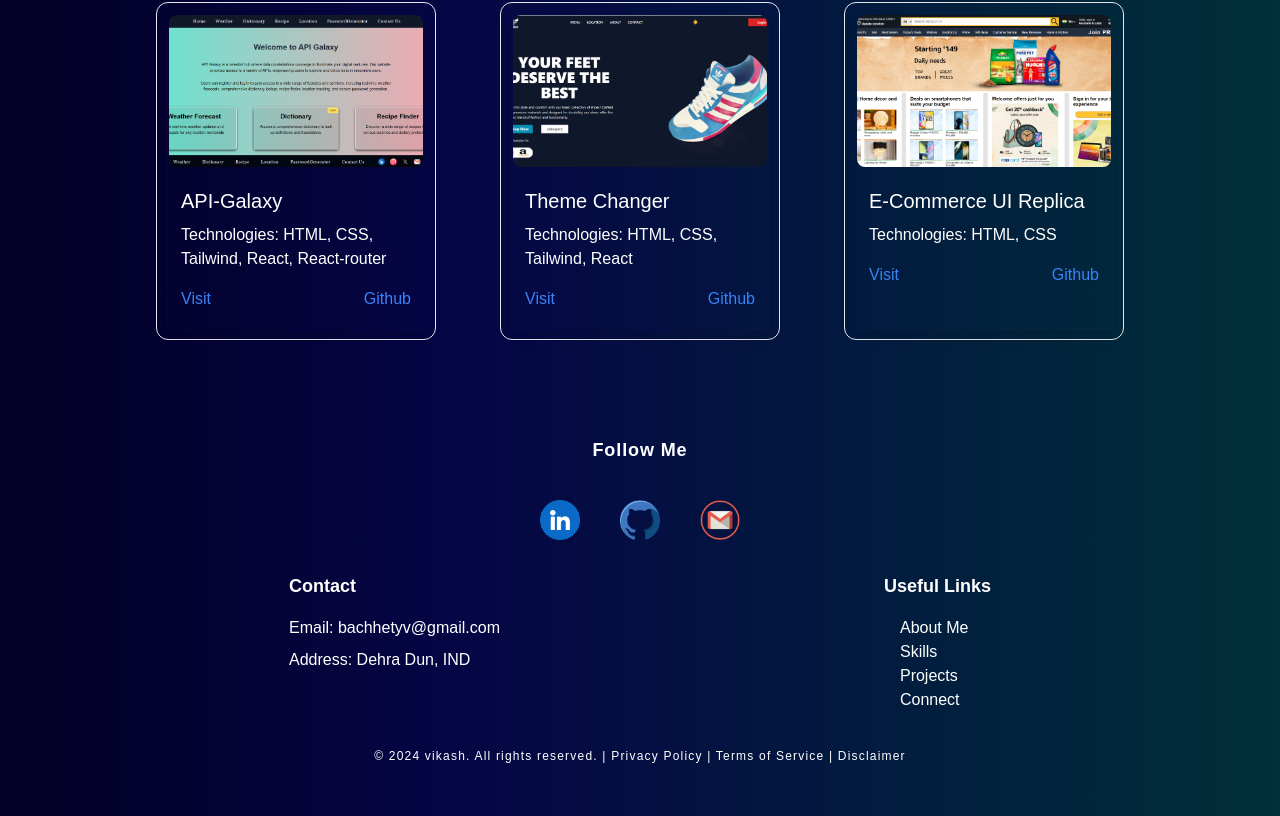
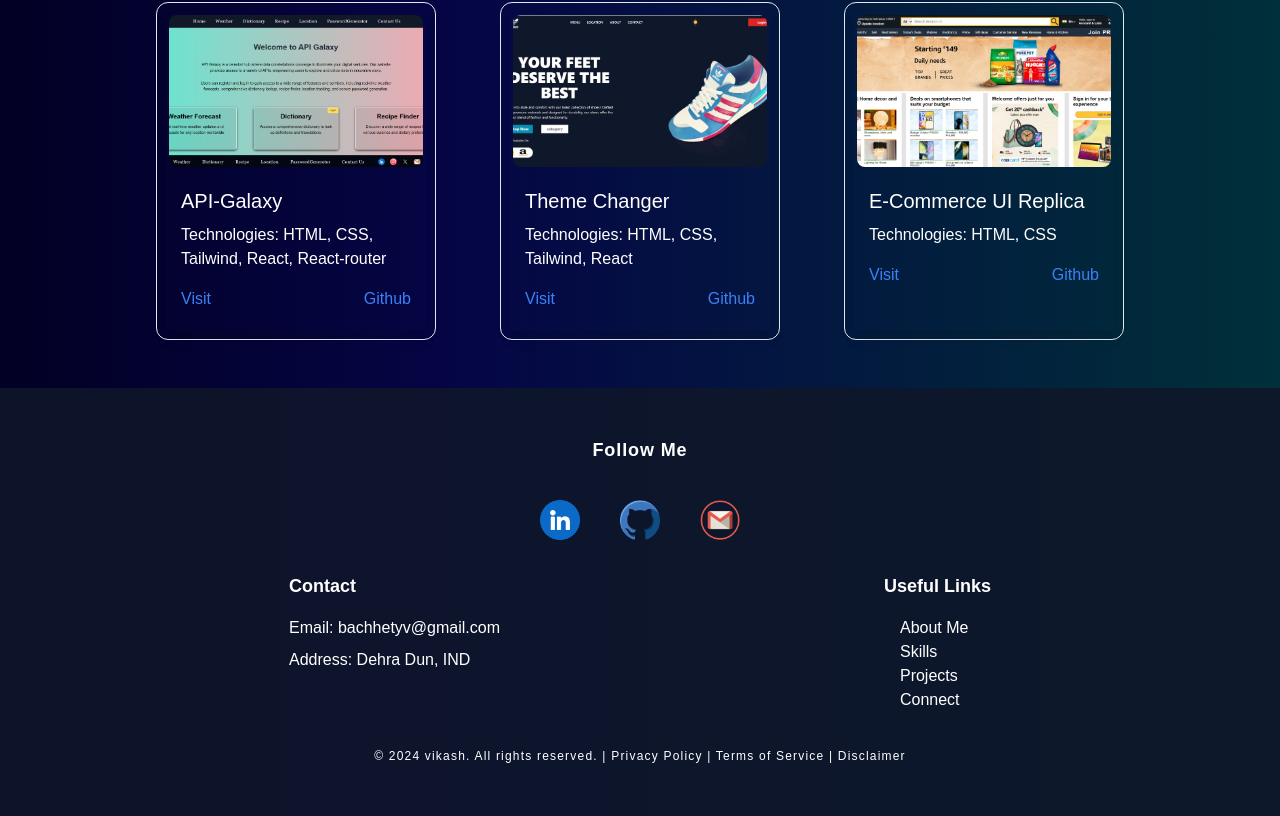
Before and after one commit to Vikash-Bachhety/Portfolio-nextjs, a Next.js app: page /projects in a window 1280 px wide. Shown: the part 728-1544 px from the top of the page. Built offline with nearby package versions, Linux system fonts and the light colour scheme.

Commit message:
Update footer.jsx

```diff
--- a/src/components/footer.jsx
+++ b/src/components/footer.jsx
@@ -9,7 +9,7 @@ import Image from "next/image";
 
 function Footer() {
   return (
-    <footer className="bg-gradient-href-t from-gray-950 href-slate-900 text-white py-12">
+    <footer className="bg-slate-900/90 text-white py-12">
       <div className="container mx-auto flex flex-col items-center gap-8 px-4 md:px-0">
         <div className="text-center mb-8 md:mb-0">
           <h3 className="text-lg font-semibold mb-6 hover:border-b-2 h-10 tracking-wider">Follow Me</h3>
```
